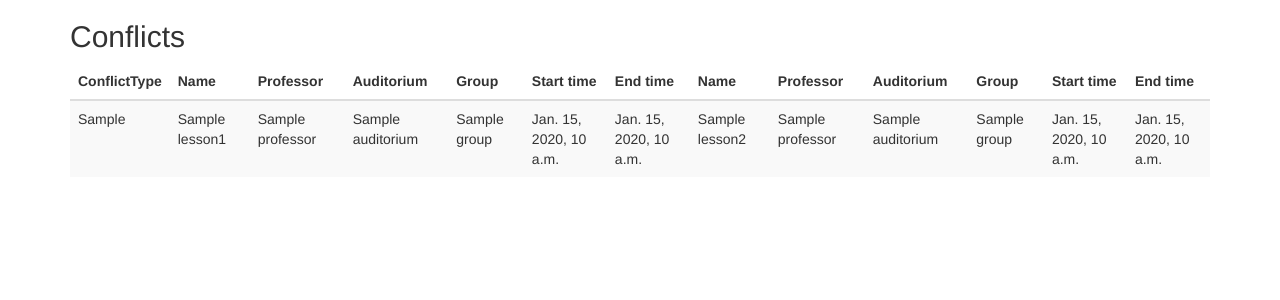
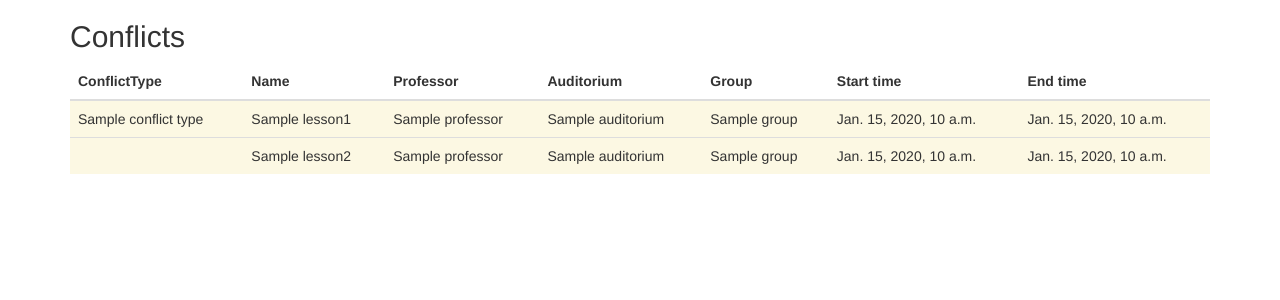
Before and after one commit to MarynaSavchenko/zielbruks, a Django app: template scheduler/templates/conflicts.html in a window 1280 px wide. Shown: the top 300 px of the page. Run offline with Django 3.2, Linux system fonts and the light colour scheme; the template is opened without the code that fills it: most values are stand-ins (such as "Sample title", 1, 10 or a date in 2020); some libraries are stand-ins or nearby versions.

Commit message:
Change in view of conflicts table.

```diff
--- a/scheduler/templates/conflicts.html
+++ b/scheduler/templates/conflicts.html
@@ -10,6 +10,7 @@
 <body>
 
 <div class="container">
+{% load custom_filters %}
 <h2>Conflicts</h2>
     <table class="table table-striped">
      <thead>
@@ -21,24 +22,22 @@
         <th> Group </th>
         <th> Start time  </th>
         <th> End time  </th>
-        <th> Name  </th>
-        <th> Professor  </th>
-        <th> Auditorium  </th>
-        <th> Group  </th>
-        <th> Start time  </th>
-        <th> End time </th>
       </tr>
     </thead>
-    <tbody>
+    <tr>
         {% for ConflictType, Lesson1, Lesson2, object in conflicts %}
-            <tr>
-                <td> {{ ConflictType }}</td>
+            {% set_color forloop.counter0 as color %}
+            <tr class = {{color}} >
+                <td> {{ ConflictType.name }}</td>
                 <td> {{ Lesson1.name }} </td>
                 <td> {{ Lesson1.professor }} </td>
                 <td> {{ Lesson1.auditorium }} </td>
                 <td> {{ Lesson1.group }} </td>
                 <td> {{ Lesson1.start_time }} </td>
                 <td> {{ Lesson1.end_time }} </td>
+            </tr>
+            <tr class = {{color}} >
+                <td> </td>
                 <td> {{ Lesson2.name }} </td>
                 <td> {{ Lesson2.professor }} </td>
                 <td> {{ Lesson2.auditorium }} </td>
--- /dev/null
+++ b/scheduler/templatetags/custom_filters.py
@@ -0,0 +1,10 @@
+from django import template
+
+register = template.Library()
+
+@register.simple_tag
+def set_color(counter):
+  if counter%2 == 0:
+      return 'warning'
+  else:
+      return 'info'
--- a/scheduler/views.py
+++ b/scheduler/views.py
@@ -54,7 +54,9 @@ def confs(request: HttpRequest) -> HttpResponse:
     """Render the conflicts page"""
     template = loader.get_template('conflicts.html')
     conflicts_list = conflicts.db_conflicts()
+    color = 'success'
     context = {
         'conflicts': conflicts_list,
+        'color': color,
     }
     return HttpResponse(template.render(context, request))
```
Also changed, not shown: scheduler/templatetags/__init__.py (added).
